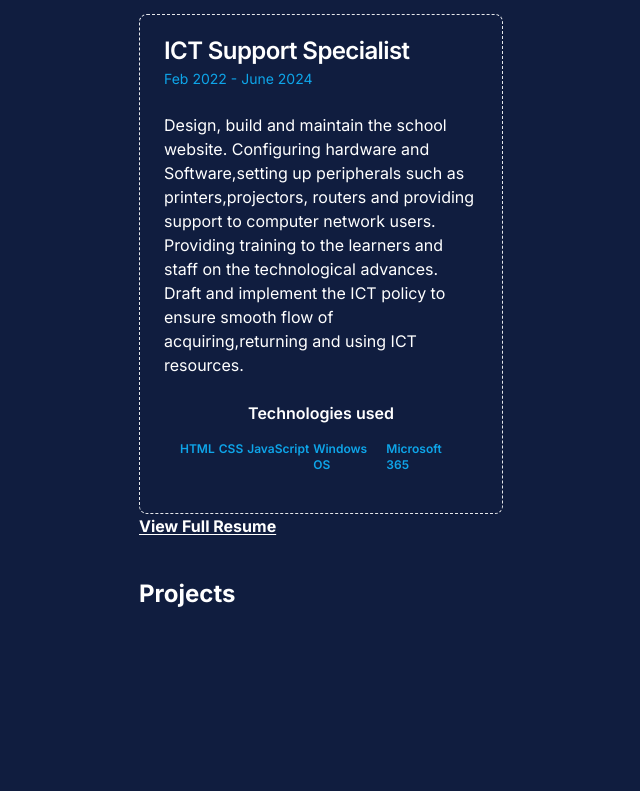
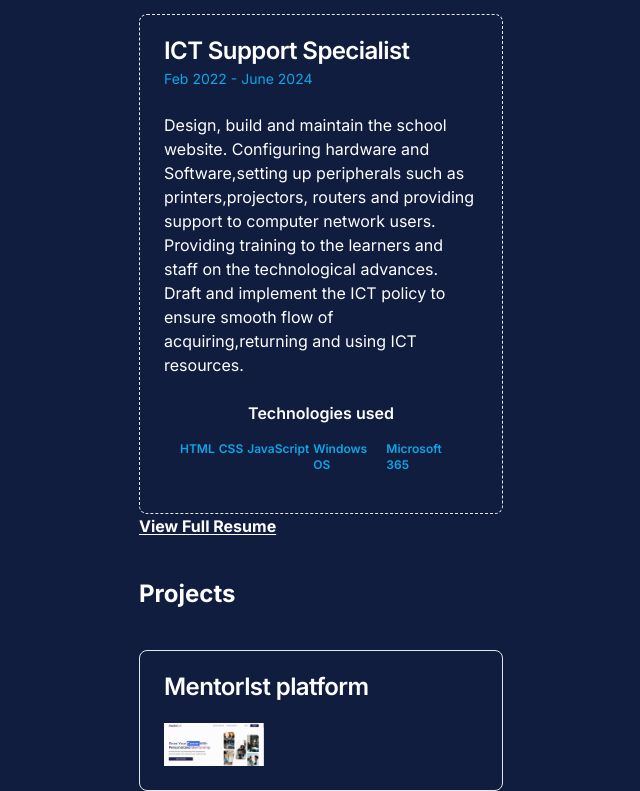
Before and after one commit to matthewkuria/myportifolio, a Next.js app: page / in a window 1280 px wide. Shown: the part 766-1557 px from the top of the page, without its empty margins (329-969 px from the left). Before the commit the page ends 1416 px from the top, so only its background shows below. Built offline with nearby package versions, Linux system fonts and the light colour scheme.

Commit message:
Set the first projects card

```diff
--- a/app/page.tsx
+++ b/app/page.tsx
@@ -66,8 +66,26 @@ export default function Home() {
           </Card>
           <Link href="#" className="my-5 font-bold underline underline-offset-2 hover:text-sky-500">View Full Resume</Link>
       </section>
-      <section className="">
+      <section id="projects" className="">
         <p className="my-10 font-bold text-2xl">Projects</p>
+        <Card>
+          <CardHeader>
+            <CardTitle>Mentorlst platform</CardTitle>
+          </CardHeader>
+          <CardContent>
+            <div className="image-div">
+              <Image
+                src="/mentorlst.png"
+                width={100}
+                height={100}
+                alt="The mentorlst platform image"
+              />
+            </div>
+            <div className="content-div">
+
+            </div>
+          </CardContent>
+        </Card>
       </section>
 
 
--- a/app/ui/home/nav-links.tsx
+++ b/app/ui/home/nav-links.tsx
@@ -7,7 +7,7 @@ const links = [
   { name: 'Home', href: '/' },
   {name: 'About',href: '/about'},
   { name: 'Experience', href: '/#experience' },
-  { name: 'Projects', href: '/projects'},
+  { name: 'Projects', href: '/#projects'},
   {name: 'Contact', href: '/contact'}
 ];
 export default function NavLinks() {
```
Also changed, not shown: public/hodsmart.png (added), public/mentorlst.png (added).
